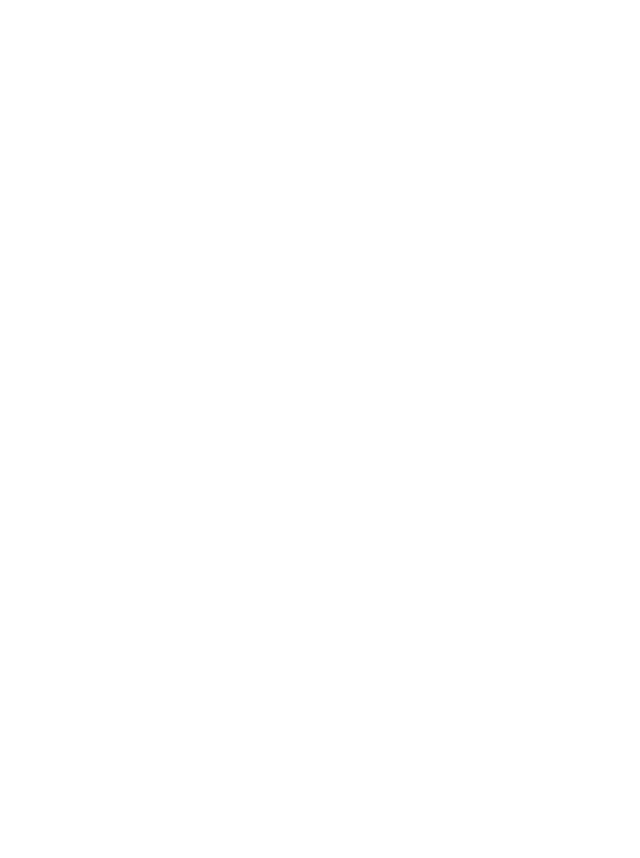
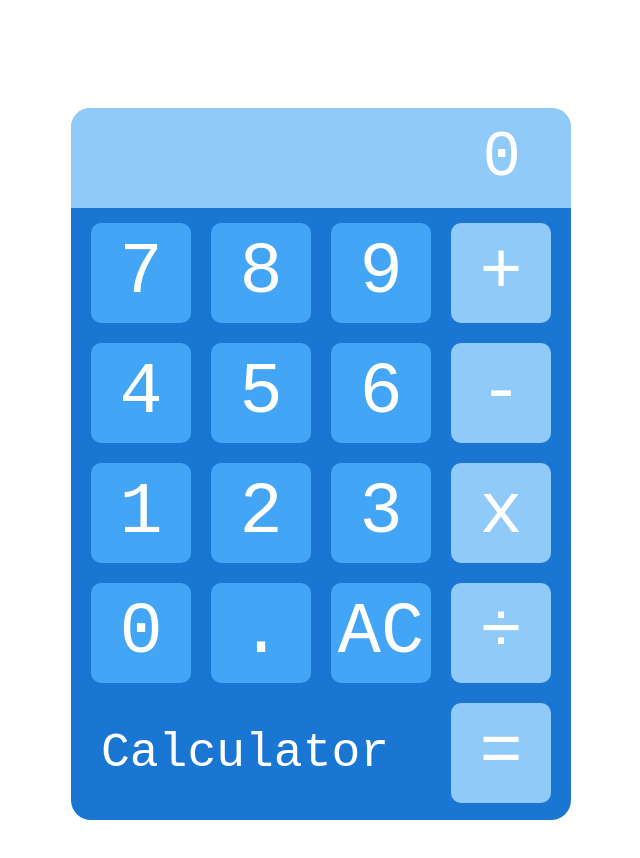
Before and after one commit to rsvinicius/calculator, a plain HTML site: page index.html in a window 1280 px wide. Shown: the whole page, without its empty margins (319-959 px from the left). Before the commit the page ends 800 px from the top, so only its background shows below. Drawn offline with Linux system fonts and the light colour scheme.

Commit message:
feat: Add basic non funcional calculator interface

```diff
--- a/index.html
+++ b/index.html
@@ -1,13 +1,50 @@
 <!DOCTYPE html>
 <html lang="en">
+
 <head>
     <meta charset="UTF-8">
     <meta name="viewport" content="width=device-width, initial-scale=1.0">
     <link rel="stylesheet" href="styles.css">
     <title>Calculator</title>
 </head>
+
 <body>
-    <div class="container"></div>
+    <div class="calculator">
+        <div class="display">
+            <p class="result">0</p>
+        </div>
+        <div class="keyboard">
+            <div class="frame4">
+                <button>7</button>
+                <button>8</button>
+                <button>9</button>
+                <button class="operator">+</button>
+            </div>
+            <div class="frame3">
+                <button>4</button>
+                <button>5</button>
+                <button>6</button>
+                <button class="operator">-</button>
+            </div>
+            <div class="frame2">
+                <button>1</button>
+                <button>2</button>
+                <button>3</button>
+                <button class="operator">x</button>
+            </div>
+            <div class="frame1">
+                <button>0</button>
+                <button>.</button>
+                <button>AC</button>
+                <button class="operator">÷</button>
+            </div>
+            <div class="frame0">
+                <p class="title">Calculator</p>
+                <button class="operator">=</button>
+            </div>
+        </div>
+    </div>
     <script src="script.js"></script>
 </body>
+
 </html>
--- a/styles.css
+++ b/styles.css
@@ -0,0 +1,95 @@
+:root {
+    --primary-color: #1976d2;
+    --secondary-color: #90caf9;
+    --tertiary-color: #42a5f5;
+    --highlight-color: #e3f2fd;
+    --text-color: white;
+}
+
+* {
+    font-family: 'DM Mono', 'Roboto Mono', 'Courier New', 'Open Sans', sans-serif;
+    color: white;
+}
+
+body,
+.title {
+    display: flex;
+    flex-direction: column;
+    justify-content: center;
+    align-items: center;
+}
+
+.display,
+.result {
+    background-color: var(--secondary-color);
+    width: 500px;
+    height: 100px;
+    border-radius: 20px 20px 0 0;
+}
+
+.result {
+    margin: 0;
+    display: flex;
+    flex-direction: row;
+    justify-content: end;
+    align-items: center;
+    font-size: 64px;
+    padding-right: 50px;
+    box-sizing: border-box;
+}
+
+.calculator {
+    width: 500px;
+    height: 712px;
+    background-color: var(--primary-color);
+    margin: 100px 0;
+    border-radius: 20px 20px;
+}
+
+button {
+    width: 100px;
+    height: 100px;
+    background-color: var(--tertiary-color);
+    font-size: 72px;
+    border: none;
+    border-radius: 10px;
+}
+
+button:active {
+    background-color: var(--highlight-color);
+}
+
+.operator {
+    background-color: var(--secondary-color);
+}
+
+.keyboard {
+    display: flex;
+    flex-direction: column;
+    gap: 20px;
+    margin-top: 15px;
+}
+
+.frame0,
+.frame1,
+.frame2,
+.frame3,
+.frame4 {
+    width: 480px;
+    height: 100px;
+    display: flex;
+    flex-direction: row;
+    justify-content: flex-end;
+    gap: 20px;
+}
+
+.frame0 {
+    display: flex;
+    flex-direction: row;
+    justify-content: space-between;
+}
+
+.title {
+    font-size: 48px;
+    padding-left: 30px;
+}
```
